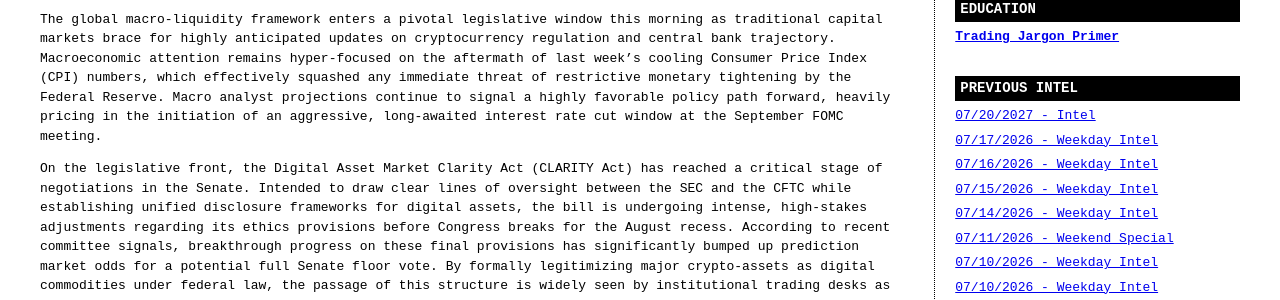
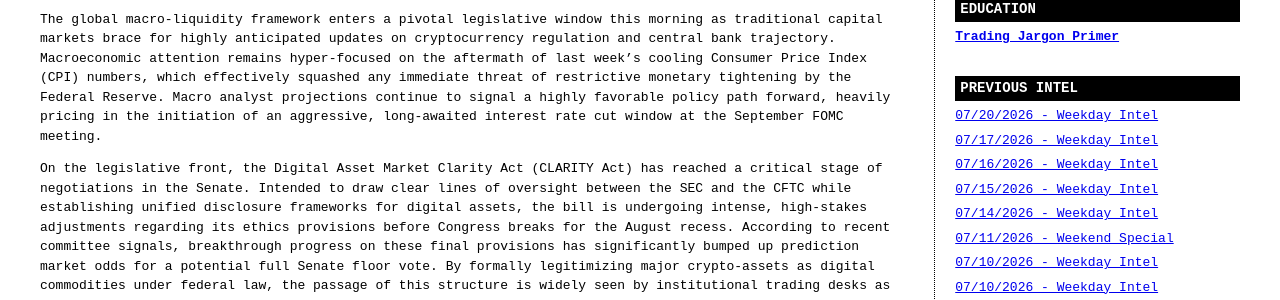
Before and after one commit to Nectarineimp/BTCSunrise, a Jekyll site: the page built from _posts/2027-07-20-intel.md, in a window 1280 px wide. Shown: the part 165-465 px from the top of the page. Built offline with Jekyll 4.4.1, drawn with Linux system fonts in a browser that asks for light colours; our own code applies the rules of GitHub Pages for plain Markdown files.

Commit message:
forgot the header

```diff
--- a/_posts/2027-07-20-intel.md
+++ b/_posts/2027-07-20-intel.md
@@ -1,3 +1,8 @@
+---
+layout: default
+title: "Weekday Intel"
+date: 2026-07-20
+---
 # Bitcoin Weekday Intel
 
 Monday, 07/20/2026
```
